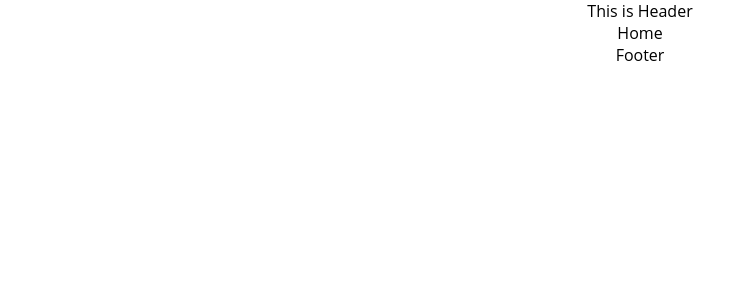
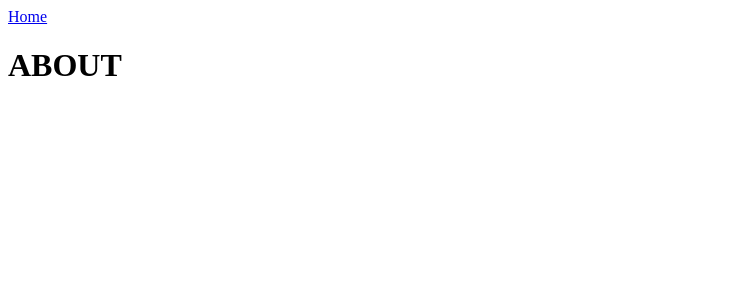
Before and after one commit to wajaht-ali/hit-ebidding, a React (Create React App) app: page /about in a window 1280 px wide. Shown: the top 300 px of the page, without its empty margins (0-748 px from the left). Built offline with nearby package versions, Linux system fonts and the light colour scheme.

Commit message:
Main App component routing

```diff
--- a/package.json
+++ b/package.json
@@ -8,6 +8,7 @@
     "@testing-library/user-event": "^13.5.0",
     "react": "^18.2.0",
     "react-dom": "^18.2.0",
+    "react-router-dom": "^6.15.0",
     "react-scripts": "5.0.1",
     "sass": "^1.66.1",
     "web-vitals": "^2.1.4"
--- a/src/App.js
+++ b/src/App.js
@@ -1,17 +1,18 @@
-import Footer from "./components/Footer";
 import Header from "./components/Header";
 import Home from "./components/Home";
-
-import "./styles/Utilities.scss";
-
+import About from "./components/About";
+import { BrowserRouter, Routes, Route } from "react-router-dom";
 
 function App() {
   return (
-    <div className="App" style={{display: "flex", flexDirection: "column", alignItems: "center"}}>
-
-      <Header />
-      <Home />
-      <Footer />
+    <div className="app">
+      <BrowserRouter>
+        <Header />
+        <Routes>
+          <Route path="/" element={<Home />} />
+          <Route path="/about" element={<About />} />
+        </Routes>
+      </BrowserRouter>
     </div>
   );
 }
--- /dev/null
+++ b/src/components/About.jsx
@@ -0,0 +1,11 @@
+import React from 'react'
+
+const About = () => {
+  return (
+    <div>
+        <h1>ABOUT</h1>
+    </div>
+  )
+}
+
+export default About
--- a/src/components/Header.jsx
+++ b/src/components/Header.jsx
@@ -1,9 +1,13 @@
-import React from 'react'
+import React from 'react';
+import { Link } from "react-router-dom";
+import logo from "../assets/hit_logo.png";
+import "../styles/Header.scss";
+
 
 const Header = () => {
   return (
-    <div>
-        This is Header
+    <div className='header'>
+      <Link to="/">Home</Link>
     </div>
   )
 }
--- a/src/components/Home.jsx
+++ b/src/components/Home.jsx
@@ -2,7 +2,9 @@ import React from 'react'
 
 const Home = () => {
   return (
-    <div>Home</div>
+    <div className='home'>
+      Home
+    </div>
   )
 }
 
--- a/src/styles/Utilities.scss
+++ b/src/styles/Utilities.scss
@@ -1,4 +1,6 @@
-$primary-color: "#aa1e23";
+$primary-color: #aa1e23;
+$secondary-color: #3f444a;
+$tertiary-color: white;
 
 
 * {
@@ -7,5 +9,6 @@ $primary-color: "#aa1e23";
     box-sizing: border-box;
     list-style-type: none;
     text-decoration: none;
+    scroll-behavior: smooth;
     font-family: 'Open Sans', 'Helvetica Neue', sans-serif;
 }
```
Also changed, not shown: src/styles/Header.scss (+39 -0 lines), 1 other file (tests, documents, lock files or other folders).
